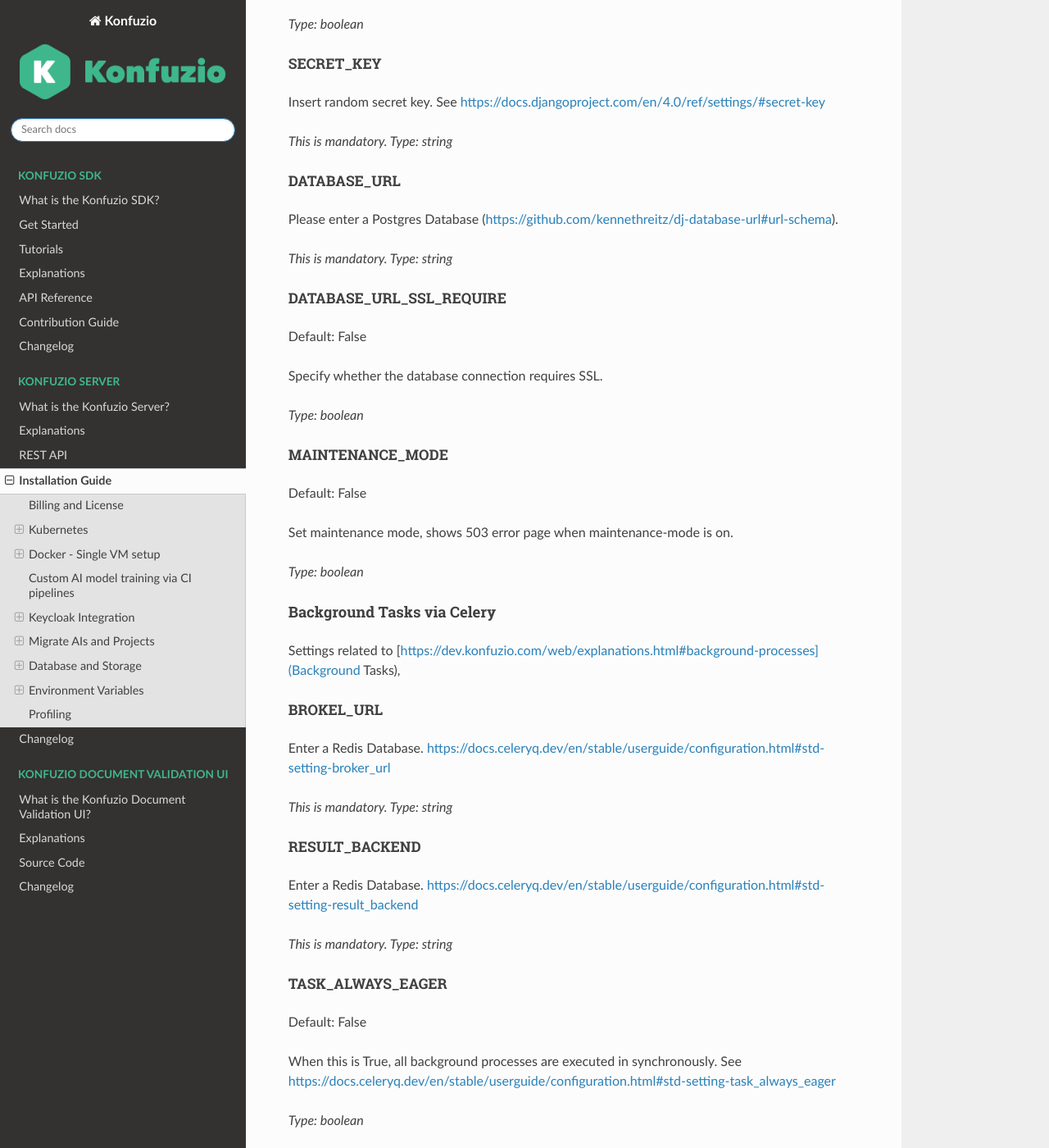
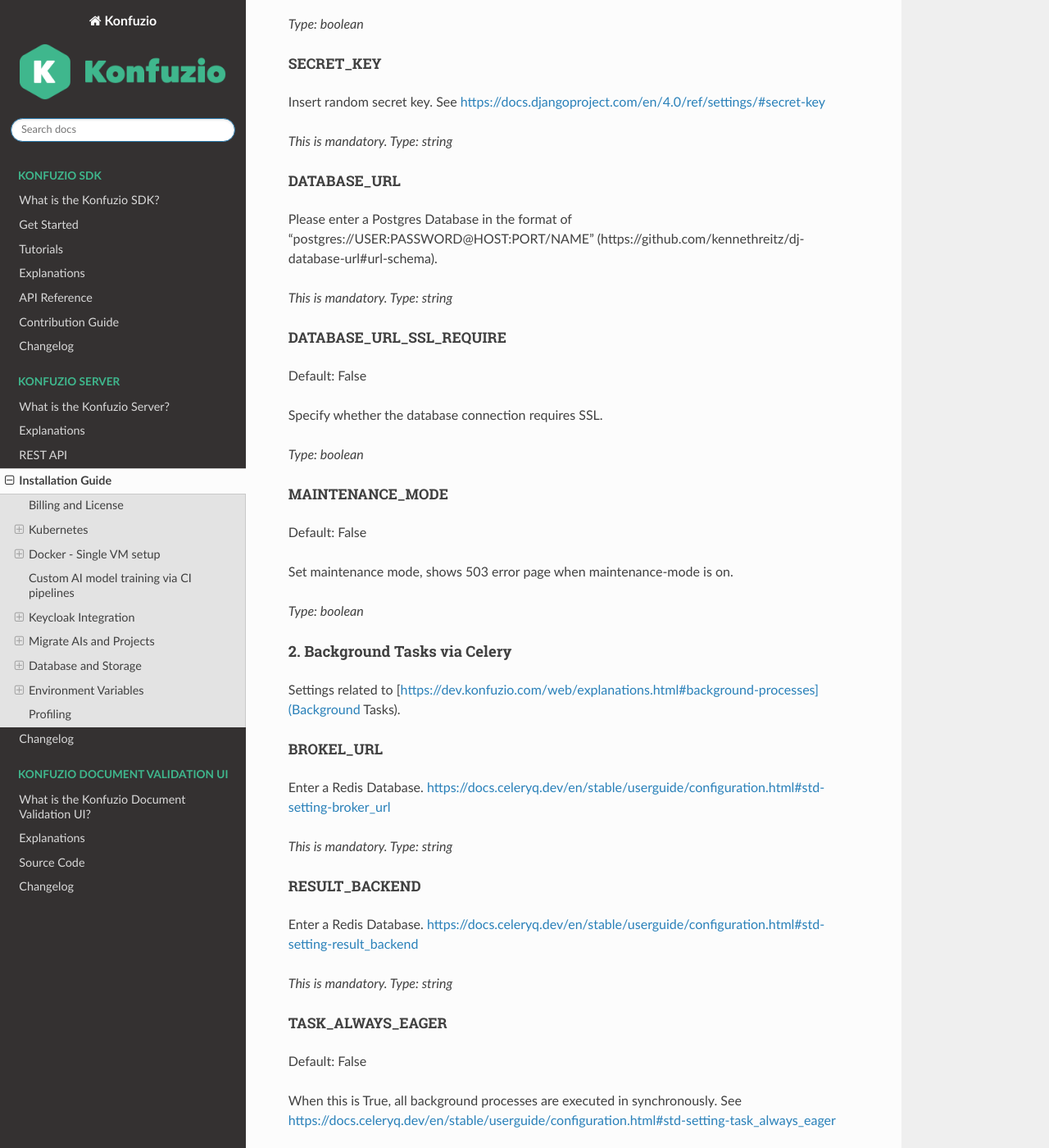
Before and after one commit to konfuzio-ai/konfuzio-sdk, a Sphinx documentation site: the page built from docs/web/on_premises.md, in a window 1280 px wide and 1400 px high, scrolled down 19014 px. Shown: the whole window at 82% size. Built offline with Sphinx 7.4.7 and the Read the Docs theme 2.0.0, drawn with Linux system fonts in a browser that asks for light colours; pages that are not in the unit, such as notebooks, are missing from menus; a script that is not in the unit is left out; some of the changed text lies outside the part shown.

Commit message:
Add numbering to list of environment variables.

```diff
--- a/docs/web/on_premises.md
+++ b/docs/web/on_premises.md
@@ -738,7 +738,7 @@
 _This is mandatory. Type: string_
 
 ##### DATABASE_URL
-Please enter a Postgres Database (https://github.com/kennethreitz/dj-database-url#url-schema).
+Please enter a Postgres Database in the format of "postgres://USER:PASSWORD@HOST:PORT/NAME" (https://github.com/kennethreitz/dj-database-url#url-schema).
 
 _This is mandatory. Type: string_
 
@@ -756,9 +756,9 @@
 
 _Type: boolean_
 
-#### Background Tasks via Celery
+#### 2. Background Tasks via Celery
 
-Settings related to [https://dev.konfuzio.com/web/explanations.html#background-processes](Background Tasks),
+Settings related to [https://dev.konfuzio.com/web/explanations.html#background-processes](Background Tasks).
 
 ##### BROKEL_URL
 Enter a Redis Database.
```
Also changed, not shown: other parts of docs/web/on_premises.md (+8 -10 lines).
